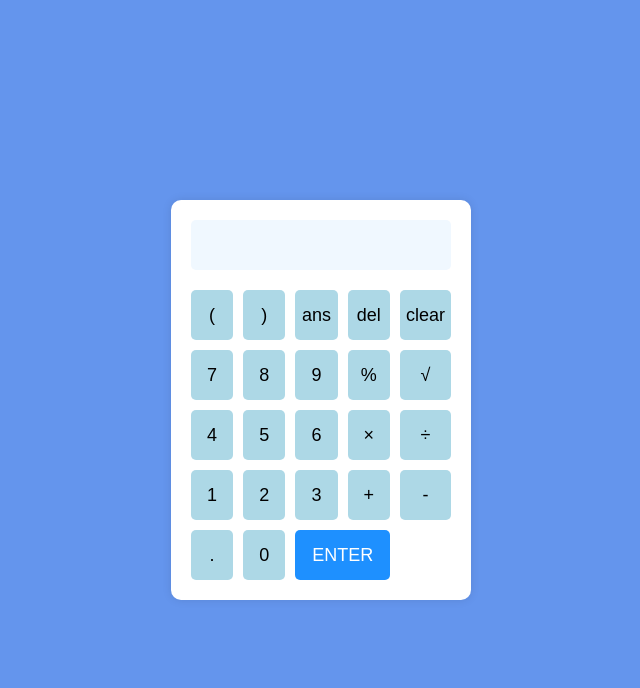
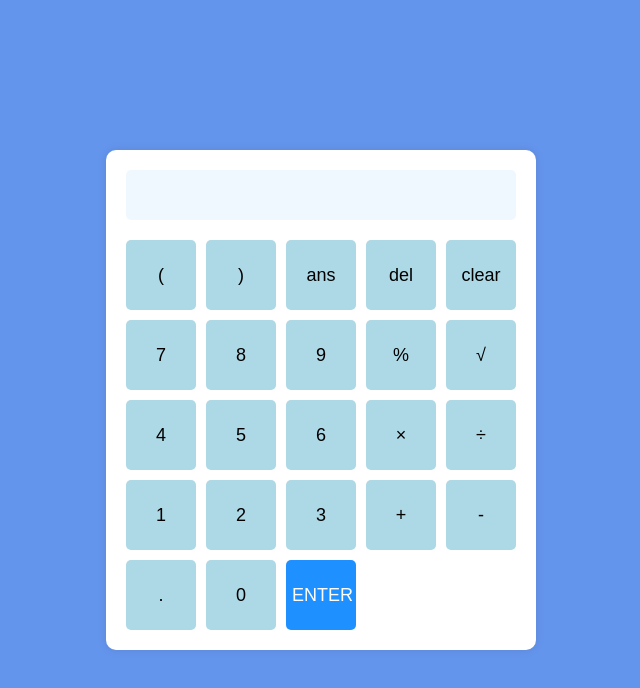
Before and after one commit to trulyaman25/OIBSIP, a plain HTML site: page L2T1 - Calculator/index.html in a window 1280 px wide. Shown: the whole page, without its empty margins (319-959 px from the left). Drawn offline with Linux system fonts and the light colour scheme.

Commit message:
Completed L2T1

```diff
--- a/L2T1 - Calculator/styles.css
+++ b/L2T1 - Calculator/styles.css
@@ -13,7 +13,7 @@ body {
     border-radius: 10px;
     box-shadow: 0 0 10px rgba(0, 0, 0, 0.1);
     padding: 20px;
-    width: 260px;
+    width: fit-content;
 }
 
 .display {
@@ -39,12 +39,14 @@ body {
 }
 
 button {
-    height: 50px;
+    height: 70px;
+    width: 70px;
     background-color: #add8e6;
     border: none;
     border-radius: 5px;
     font-size: 18px;
     cursor: pointer;
+    transition: all 0.1s ease-in-out;
 }
 
 button:hover {
@@ -52,7 +54,7 @@ button:hover {
 }
 
 button#enter {
-    grid-column: span 2;
+    grid-column: span 3;
     background-color: #1e90ff;
     color: #fff;
 }
```
